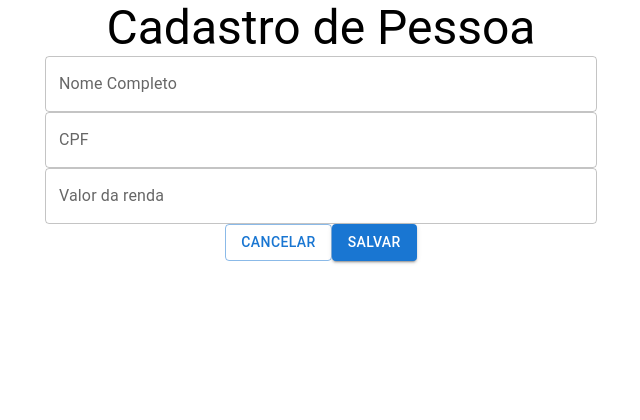
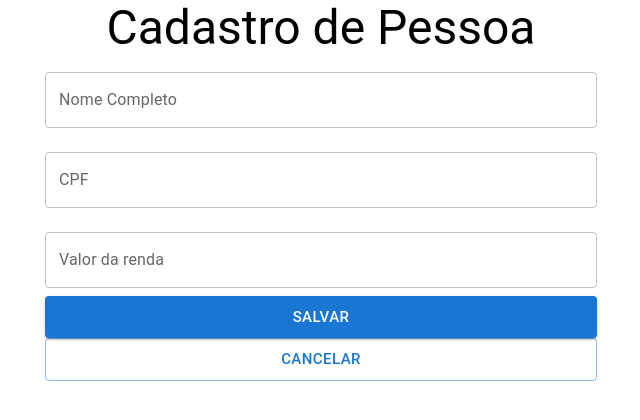
Before and after one commit to mcastro161096/CrudPessoaFisicaFront, a React (Create React App) app in the folder crud-pessoafisica/: page / in a window 1280 px wide. Shown: the top 420 px of the page, without its empty margins (319-959 px from the left). Built offline with nearby package versions, Linux system fonts and the light colour scheme.

Commit message:
Form implementado, faltam as ações de criar, voltar e editar.

```diff
--- a/crud-pessoafisica/package.json
+++ b/crud-pessoafisica/package.json
@@ -3,12 +3,18 @@
   "version": "0.1.0",
   "private": true,
   "dependencies": {
+    "@date-io/date-fns": "^2.11.0",
+    "@date-io/dayjs": "^2.11.0",
+    "@date-io/luxon": "^2.11.1",
     "@emotion/react": "^11.7.1",
     "@emotion/styled": "^11.6.0",
+    "@material-ui/styles": "^4.11.4",
+    "@mui/lab": "^5.0.0-alpha.65",
     "@mui/material": "^5.3.0",
     "@testing-library/jest-dom": "^5.16.1",
     "@testing-library/react": "^12.1.2",
     "@testing-library/user-event": "^13.5.0",
+    "date-fns": "^2.28.0",
     "react": "^17.0.2",
     "react-dom": "^17.0.2",
     "react-scripts": "5.0.0",
--- a/crud-pessoafisica/src/Components/CadastroPessoa/Form/Form.js
+++ b/crud-pessoafisica/src/Components/CadastroPessoa/Form/Form.js
@@ -1,20 +1,187 @@
-import React from "react";
-import Button from '@mui/material/Button';
-import { TextField, Typography, Container, Skeleton } from '@mui/material';
+import React, { useState } from "react";
+import { TextField, Button, Box, CircularProgress } from '@mui/material';
+import AdapterDateFns from '@mui/lab/AdapterDateFns';
+import LocalizationProvider from '@mui/lab/LocalizationProvider';
+import DatePicker from '@mui/lab/DatePicker';
+import brLocale from 'date-fns/locale/pt-BR';
+import { withStyles } from '@material-ui/styles';
 
-function Form() {
+
+const styles = {
+    root: {
+        zIndex: 9999,
+        position: "fixed",
+        top: 0,
+        right: 0,
+        bottom: 0,
+        left: 0,
+        background: "#F9F0F0",
+        width: "100%",
+        height: "100vh",
+        display: "flex",
+        alignItems: "center",
+        justifyContent: "center",
+        opacity: 0.23,
+    },
+};
+
+const initialValues = {
+    nome: "",
+    cpf: "",
+    renda: "",
+    datanascimento: new Date(),
+}
+
+const localeMap = {
+    br: brLocale,
+};
+
+function Form({ classes }) {
+    const [data, setData] = useState(initialValues);
+    const [loading, setLoading] = useState(false);
+    const [inputValid, setInputValid] = useState({
+        nome: { valido: true, msg: "" },
+        cpf: { valido: true, msg: "" },
+        renda: { valido: true, msg: "" },
+        datanascimento: { valido: true, msg: "" }
+    });
+
+    const locale = 'br';
+    const msgCampoObrigatorio = "Campo obrigatório";
+
+
+
+
+    const handleChange = (event) => {
+        event.persist();
+
+        setData((values => ({
+            ...values,
+            [event.target.name]: event.target.value,
+        })));
+
+        setInputValid((values => ({
+            ...values,
+            [event.target.name]: { valido: true, msg: "" }
+        })));
+    };
+
+    const handleSubmit = (event) => {
+        event.preventDefault();
+
+        if (validarCampos()) {
+            setLoading(true);
+            setTimeout(function () {
+                setLoading(false);
+            }, 5000);
+            return;
+        }
+
+        setLoading(false);
+        return;
+    }
+
+    const validarCampos = () => {
+        if (data.nome === "") {
+            setInputValid((values => ({
+                ...values,
+                nome: { valido: false, msg: msgCampoObrigatorio }
+            })));
+            return false;
+        }
+
+        if (data.cpf === "") {
+            setInputValid((values => ({
+                ...values,
+                cpf: { valido: false, msg: msgCampoObrigatorio }
+            })));
+            return false;
+        }
+
+        if (data.renda === "") {
+            setInputValid((values => ({
+                ...values,
+                renda: { valido: false, msg: msgCampoObrigatorio }
+            })));
+            return false;
+        }
+
+
+        if (inputValid.nome.valido && inputValid.cpf.valido && inputValid.renda.valido) {
+            return true;
+        }
+        else
+            return false;
+    }
+
     return (
         <>
-            <form>
-                <TextField fullWidth label="Nome Completo" variant="outlined" />
-                <TextField fullWidth label="CPF" variant="outlined" />
-                <TextField fullWidth label="Valor da renda" variant="outlined" />
+            {loading && (
+                <Box className={classes.root} sx={{ display: 'flex', }}>
+                    <CircularProgress size={100} />
+                </Box>)}
 
-                <Button type="submit" variant="outlined"> Cancelar</Button>
-                <Button type="submit" variant="contained"> Salvar</Button>
+            <form onSubmit={handleSubmit}>
+                <TextField
+                    name="nome"
+                    fullWidth
+                    margin="normal"
+                    label="Nome Completo"
+                    variant="outlined"
+                    onChange={(e) => handleChange(e)}
+                    error={!inputValid.nome.valido}
+                    helperText={inputValid.nome.msg}
+                />
+
+                <TextField
+                    name="cpf"
+                    fullWidth
+                    margin="normal"
+                    label="CPF"
+                    variant="outlined"
+                    onChange={(e) => handleChange(e)}
+                    error={!inputValid.cpf.valido}
+                    helperText={inputValid.cpf.msg}
+                />
+
+                <TextField
+                    name="renda"
+                    fullWidth
+                    margin="normal"
+                    label="Valor da renda"
+                    variant="outlined"
+                    onChange={(e) => handleChange(e)}
+                    error={!inputValid.renda.valido}
+                    helperText={inputValid.renda.msg}
+                />
+
+
+
+                <LocalizationProvider fullWidth dateAdapter={AdapterDateFns} locale={localeMap[locale]}>
+                    <DatePicker
+                        fullWidth
+                        label="Data de nascimento"
+                        value={data.datanascimento}
+                        onChange={(newValue) => {
+                            setData((values => ({
+                                ...values,
+                                datanascimento: newValue,
+                            })));
+                        }}
+                        renderInput={(params) => <TextField
+                            margin="normal"
+                            fullWidth
+                            text-align="center"
+                            {...params} />}
+                    />
+                </LocalizationProvider>
+
+                <Button fullWidth type="submit" size="large" variant="contained"> Salvar</Button>
+                <Button fullWidth type="submit" size="large" variant="outlined"> Cancelar</Button>
+
             </form>
         </>
-                );
+    );
 }
 
-                export default Form;
+export default withStyles(styles)(Form);
```
Also changed, not shown: 1 other file (tests, documents, lock files or other folders).
